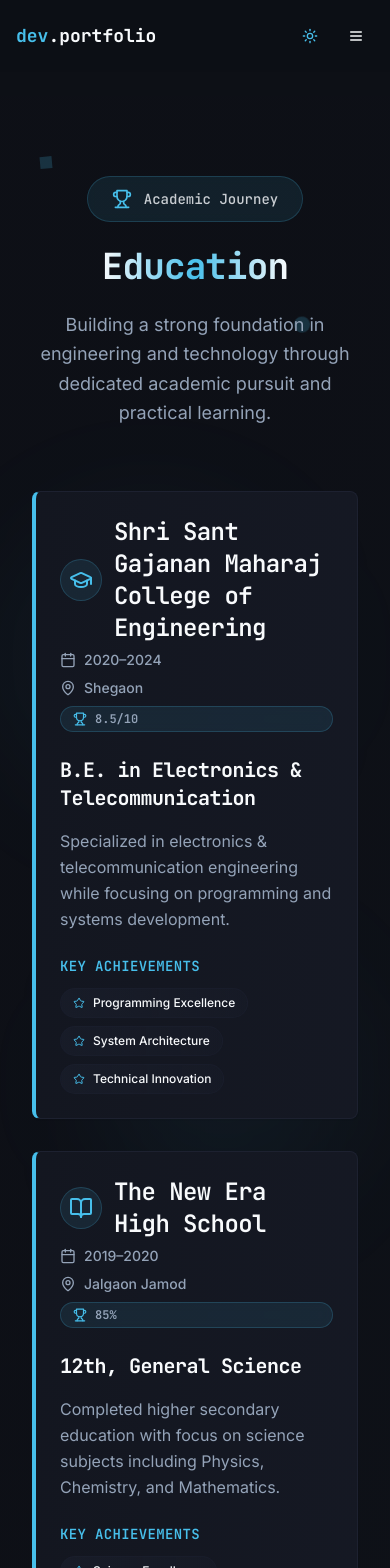
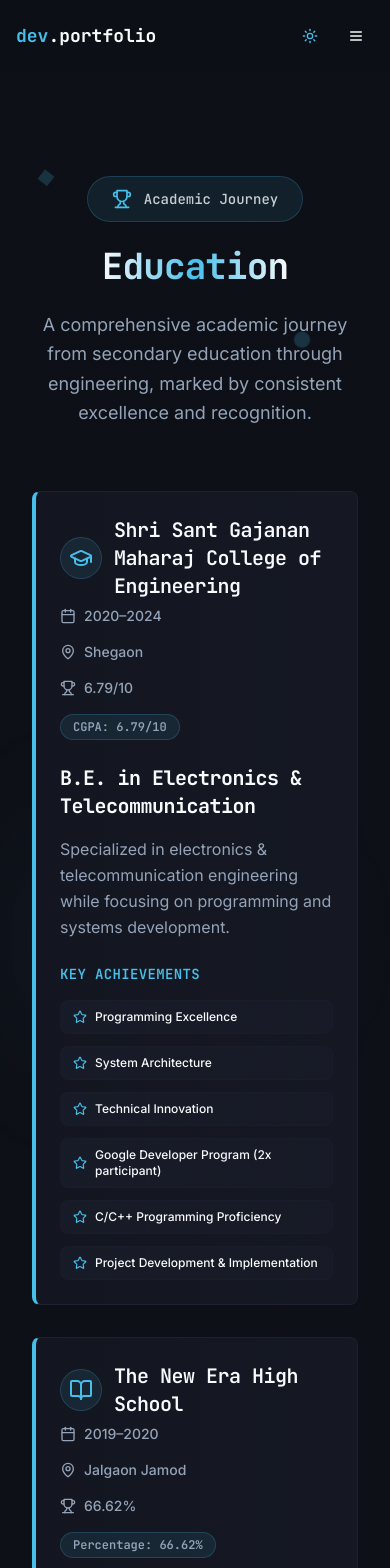
Before and after one commit to Abhishek-Atole/Dev-Abhishek-Portfolio, a React (Vite) app: page /education in a window 390 px wide. Shown: the top 1568 px of the page. Built offline with nearby package versions, Linux system fonts and the light colour scheme.

Commit message:
Feat: Add education details and redesign
Added 10th and 12th standard education details to the education section.
Reorganized and redesigned the education section for better presentation and responsiveness.

```diff
--- a/src/components/EducationSection.tsx
+++ b/src/components/EducationSection.tsx
@@ -1,5 +1,5 @@
 
-import { GraduationCap, Calendar, MapPin, Trophy, BookOpen, Star } from "lucide-react";
+import { GraduationCap, Calendar, MapPin, Trophy, BookOpen, Star, Award } from "lucide-react";
 import { Card, CardContent, CardHeader, CardTitle } from "@/components/ui/card";
 
 const educationData = [
@@ -9,9 +9,18 @@ const educationData = [
     degree: "B.E. in Electronics & Telecommunication",
     duration: "2020–2024",
     description: "Specialized in electronics & telecommunication engineering while focusing on programming and systems development.",
-    achievements: ["Programming Excellence", "System Architecture", "Technical Innovation"],
-    gpa: "8.5/10",
-    icon: <GraduationCap className="text-primary" size={24} />
+    achievements: [
+      "Programming Excellence",
+      "System Architecture",
+      "Technical Innovation",
+      "Google Developer Program (2x participant)",
+      "C/C++ Programming Proficiency",
+      "Project Development & Implementation"
+    ],
+    grade: "CGPA: 6.79/10",
+    displayGrade: "6.79/10",
+    icon: <GraduationCap className="text-primary" size={24} />,
+    specialHighlight: "Google Developer Program"
   },
   {
     institution: "The New Era High School",
@@ -19,9 +28,32 @@ const educationData = [
     degree: "12th, General Science",
     duration: "2019–2020",
     description: "Completed higher secondary education with focus on science subjects including Physics, Chemistry, and Mathematics.",
-    achievements: ["Science Excellence", "Mathematics Proficiency", "Academic Merit"],
-    gpa: "85%",
+    achievements: [
+      "Science Excellence",
+      "Mathematics Proficiency",
+      "Academic Merit",
+      "Strong Foundation in PCM"
+    ],
+    grade: "Percentage: 66.62%",
+    displayGrade: "66.62%",
     icon: <BookOpen className="text-accent" size={24} />
+  },
+  {
+    institution: "The New Era High School",
+    location: "Jalgaon Jamod",
+    degree: "10th Standard",
+    duration: "2017–2018",
+    description: "Completed secondary education with strong academic performance and secured prestigious NMMS scholarship for higher studies.",
+    achievements: [
+      "NMMS Scholarship Recipient (8th-12th Standard)",
+      "Academic Excellence",
+      "Strong Foundation Building",
+      "Merit-based Recognition"
+    ],
+    grade: "Percentage: 83.20%",
+    displayGrade: "83.20%",
+    icon: <Award className="text-green-600" size={24} />,
+    specialHighlight: "NMMS Scholar"
   }
 ];
 
@@ -58,12 +90,12 @@ const EducationSection = () => {
           </h2>
 
           <p className="text-lg text-muted-foreground max-w-2xl mx-auto leading-relaxed">
-            Building a strong foundation in engineering and technology through dedicated academic pursuit and practical learning.
+            A comprehensive academic journey from secondary education through engineering, marked by consistent excellence and recognition.
           </p>
         </div>
 
         {/* Education Timeline */}
-        <div className="space-y-8 max-w-4xl mx-auto">
+        <div className="space-y-8 max-w-5xl mx-auto">
           {educationData.map((item, index) => (
             <Card
               key={index}
@@ -76,16 +108,20 @@ const EducationSection = () => {
               {/* Card Glow Effect */}
               <div className="absolute inset-0 bg-gradient-to-r from-primary/5 to-accent/5 opacity-0 group-hover/card:opacity-100 transition-all duration-500" />
 
-              {/* Floating Achievement Badge */}
+              {/* Special Highlight Badge */}
+              {item.specialHighlight && (
                 <div className="absolute top-4 right-4 opacity-0 group-hover/card:opacity-100 transition-all duration-300 transform translate-y-2 group-hover/card:translate-y-0">
                   <div className="bg-gradient-to-r from-primary/20 to-accent/20 backdrop-blur-md
-                  px-3 py-1.5 rounded-full border border-primary/30">
-                  <Star className="text-primary" size={16} />
+                    px-3 py-1.5 rounded-full border border-primary/30 flex items-center gap-2">
+                    <Star className="text-primary" size={14} />
+                    <span className="text-xs font-semibold text-primary">{item.specialHighlight}</span>
                   </div>
                 </div>
+              )}
 
               <CardHeader className="relative z-10">
-                <CardTitle className="flex items-center gap-3 text-2xl lg:text-3xl group-hover/card:text-primary transition-colors duration-300">
+                <CardTitle className="flex flex-col sm:flex-row sm:items-center gap-4 text-xl lg:text-2xl group-hover/card:text-primary transition-colors duration-300">
+                  <div className="flex items-center gap-3">
                     <div className="p-2 rounded-full bg-gradient-to-r from-primary/10 to-accent/10 border border-primary/20
                       group-hover/card:border-primary/40 group-hover/card:bg-gradient-to-r group-hover/card:from-primary/20 group-hover/card:to-accent/20
                       transition-all duration-300">
@@ -94,10 +130,10 @@ const EducationSection = () => {
                     <span className="group-hover/card:translate-x-1 transition-transform duration-300">
                       {item.institution}
                     </span>
+                  </div>
                 </CardTitle>
 
-                <div className="flex flex-col sm:flex-row sm:items-center sm:justify-between gap-2 sm:gap-4 text-sm text-muted-foreground mt-4">
-                  <div className="flex flex-col sm:flex-row sm:items-center gap-2 sm:gap-4">
+                <div className="grid grid-cols-1 sm:grid-cols-2 lg:grid-cols-4 gap-4 text-sm text-muted-foreground mt-4">
                   <div className="flex items-center gap-2 group-hover/card:text-primary transition-colors duration-300">
                     <Calendar size={16} className="group-hover/card:scale-110 transition-transform duration-300" />
                     <span className="font-medium">{item.duration}</span>
@@ -106,15 +142,17 @@ const EducationSection = () => {
                     <MapPin size={16} className="group-hover/card:scale-110 transition-transform duration-300" />
                     <span className="font-medium">{item.location}</span>
                   </div>
+                  <div className="flex items-center gap-2 group-hover/card:text-green-600 transition-colors duration-300">
+                    <Trophy size={16} className="group-hover/card:scale-110 transition-transform duration-300" />
+                    <span className="font-medium">{item.displayGrade}</span>
                   </div>
-
-                  {/* GPA Badge */}
+                  <div className="sm:col-span-2 lg:col-span-1">
                     <div className="inline-flex items-center gap-2 bg-gradient-to-r from-primary/10 to-accent/10
                       border border-primary/20 rounded-full px-3 py-1 backdrop-blur-sm
                       group-hover/card:border-primary/40 group-hover/card:bg-gradient-to-r group-hover/card:from-primary/20 group-hover/card:to-accent/20
                       transition-all duration-300">
-                    <Trophy size={14} className="text-primary" />
-                    <span className="text-xs font-mono font-semibold">{item.gpa}</span>
+                      <span className="text-xs font-mono font-semibold">{item.grade}</span>
+                    </div>
                   </div>
                 </div>
               </CardHeader>
@@ -131,20 +169,20 @@ const EducationSection = () => {
                 </p>
 
                 {/* Achievements */}
-                <div className="space-y-3">
+                <div className="space-y-4">
                   <h4 className="font-semibold text-sm text-primary uppercase tracking-wide">Key Achievements</h4>
-                  <div className="flex flex-wrap gap-2">
+                  <div className="grid grid-cols-1 sm:grid-cols-2 lg:grid-cols-3 gap-3">
                     {item.achievements.map((achievement, achievementIndex) => (
                       <div
                         key={achievementIndex}
                         className="inline-flex items-center gap-2 bg-gradient-to-r from-muted/50 to-muted/30
-                          border border-border/50 rounded-full px-3 py-1.5 text-xs font-medium
+                          border border-border/50 rounded-lg px-3 py-2 text-sm font-medium
                           hover:border-primary/40 hover:bg-gradient-to-r hover:from-primary/10 hover:to-accent/10
                           hover:scale-105 transition-all duration-300 cursor-pointer"
                         style={{ animationDelay: `${achievementIndex * 100}ms` }}
                       >
-                        <Star size={12} className="text-primary" />
-                        <span>{achievement}</span>
+                        <Star size={14} className="text-primary flex-shrink-0" />
+                        <span className="text-xs lg:text-sm">{achievement}</span>
                       </div>
                     ))}
                   </div>
@@ -170,10 +208,23 @@ const EducationSection = () => {
               transform -translate-x-1/2 border-4 border-background shadow-lg hidden lg:block
               hover:scale-125 transition-transform duration-300"
             style={{
-              top: `${index === 0 ? '45%' : '75%'}`,
+              top: `${30 + (index * 20)}%`,
             }}
           />
         ))}
+
+        {/* Call to Action for Notes */}
+        <div className="mt-16 text-center">
+          <div className="inline-flex items-center gap-3 bg-gradient-to-r from-muted/20 to-muted/10
+            backdrop-blur-sm border border-border/30 rounded-full px-6 py-3
+            hover:border-primary/40 hover:bg-gradient-to-r hover:from-primary/10 hover:to-accent/10
+            transition-all duration-300 cursor-pointer group/cta">
+            <BookOpen className="text-primary group-hover/cta:scale-110 transition-transform duration-300" size={20} />
+            <span className="font-mono text-sm text-muted-foreground group-hover/cta:text-foreground transition-colors duration-300">
+              Study Notes & Resources - Coming Soon
+            </span>
+          </div>
+        </div>
       </div>
     </section>
   );
```
Lines whose indentation alone changed are shown as unchanged.
